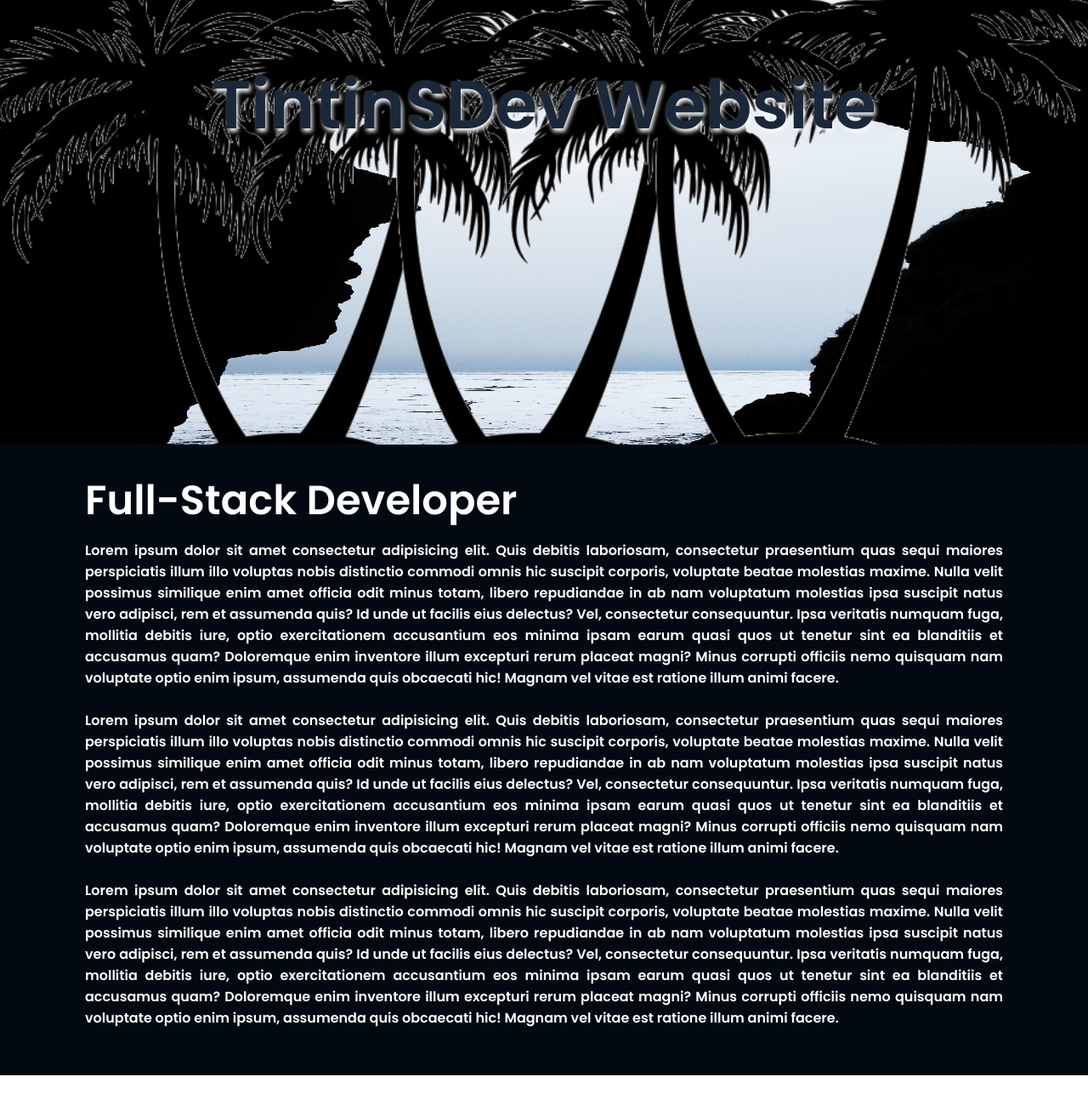
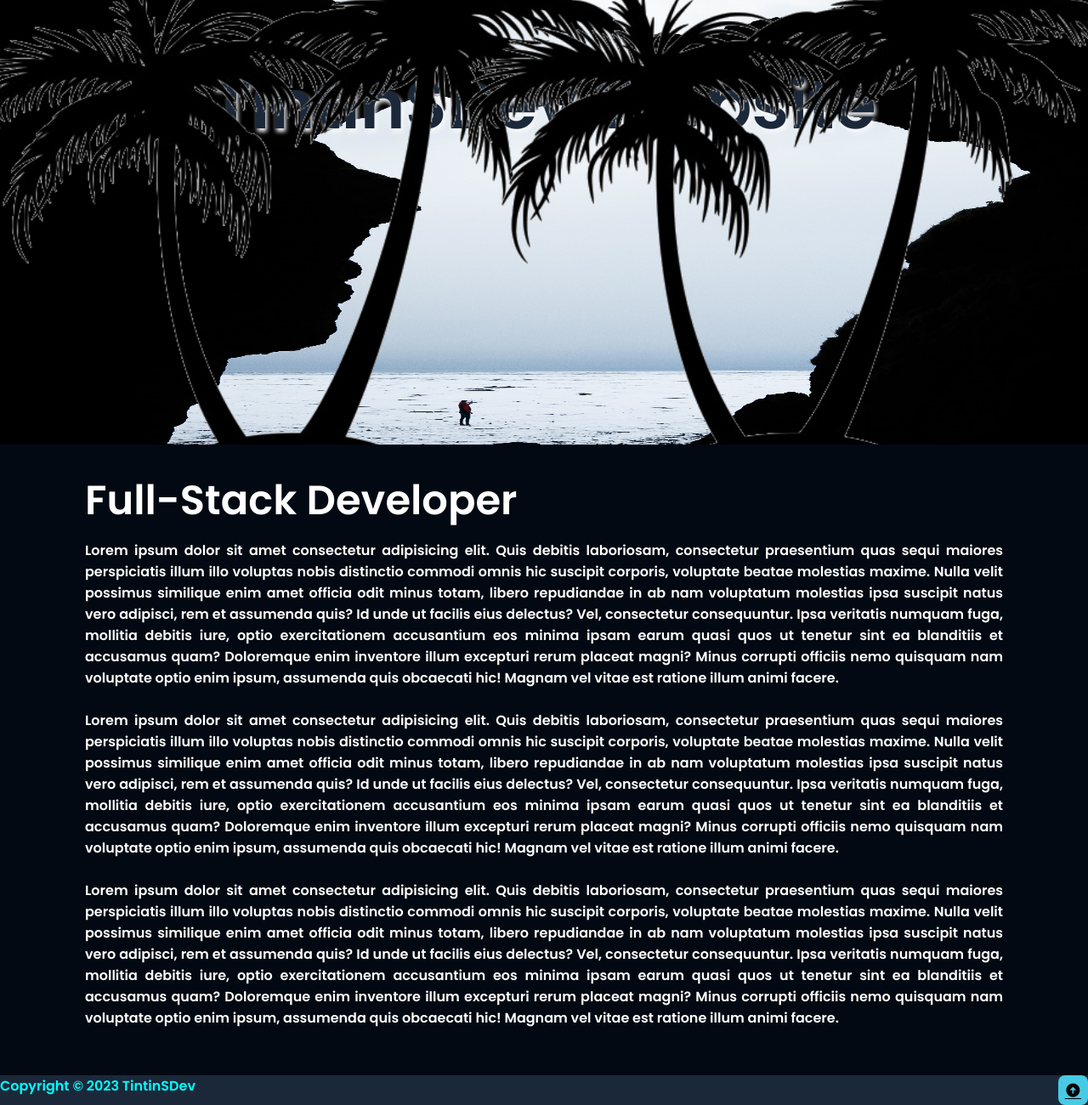
Before and after one commit to TintinSDev/Parallax_Website, a plain HTML site: page index.html in a window 1280 px wide. Shown: the part 277-1577 px from the top of the page at 85% size. Before the commit the page ends 1542 px from the top, so only its background shows below. Drawn offline with nearby package versions, Linux system fonts and the light colour scheme; a web font is replaced by a local one.

Commit message:
Javascript scroll feature added

```diff
--- a/index.html
+++ b/index.html
@@ -6,26 +6,27 @@
     <meta name="viewport" content="width=device-width, initial-scale=1.0">
     <title>Parallax Website</title>
     <link rel="stylesheet" href="styles.css">
+    <link href='https://unpkg.com/boxicons@2.1.4/css/boxicons.min.css' rel='stylesheet'>
     <link rel="shortcut icon" href="images/pexels-onur-bahadır-18055320.jpg" type="image/x-icon">
 </head>
 
 <body>
     <header>
-        <h2 class="logo">Logo</h2>
+        <h2 class="logo">Martin</h2>
         <nav class="navigation">
-            <a href="#" class="active">Home<span></span></a>
-            <a href="#">About<span></span></a>
-            <a href="#">Service<span></span></a>
-            <a href="#">Contact<span></span></a>
+            <a href="#home" class="active">Home<span></span></a>
+            <a href="#about">About<span></span></a>
+            <a href="#services">Service<span></span></a>
+            <a href="#contact">Contact<span></span></a>
         </nav>
     </header>
-    <section class="parallax">
+    <section class="parallax" id="home">
         <h2 id="text">TintinSDev Website</h2>
         <img src="images/palmr.png" id="left">
-        <img src="images/palmr.png" id="centre">
         <img src="images/palmr.png" id="right">
     </section>
-    <section class="sec">
+    <!--about section-->
+    <section class="sec" id="about">
         <h2>Full-Stack Developer</h2>
         <p>Lorem ipsum dolor sit amet consectetur adipisicing elit. Quis debitis laboriosam, consectetur praesentium
             quas sequi maiores perspiciatis illum illo voluptas nobis distinctio commodi omnis hic suscipit corporis,
@@ -60,6 +61,12 @@
     </section>
 
 </body>
+<footer class="footer-text">
+    <p>Copyright &copy; 2023 TintinSDev</p>
+    <div class="iconTop">
+        <a href="#home"><i class='bx bxs-up-arrow-circle' ></i></a>
+    </div>
+</footer>
 <script src="script.js"></script>
 
 </html>
--- a/script.js
+++ b/script.js
@@ -0,0 +1,12 @@
+let text = document.getElementById('text');
+let left = document.getElementById('left');
+let right = document.getElementById('right');
+let centre = document.getElementById('centre');
+
+window.addEventListener('scroll', () => {
+    let value = window.scrollY;
+    text.style.marginTop = value * 2.5 + 'px';
+    left.style.marginLeft = value * -1.5 + 'px';
+    right.style.marginLeft = value * 1.5 + 'px';
+    centre.style.marginTop = value * 2.5 + 'px';
+})
--- a/styles.css
+++ b/styles.css
@@ -57,7 +57,6 @@ header {
     opacity: 1;
 }
 .parallax {
-    position:static;
     display: flex;
     align-items: center;
     justify-content: center;
@@ -73,7 +72,7 @@ header {
     font-size: 5em;
     color: #1b283a;
     text-shadow: 2px 4px 5px #f9f9f9;
-    z-index: 100;
+
 }
 .sec {
     position: relative;
@@ -101,7 +100,38 @@ header {
 }
 .parallax img#left {
     transform: translateX(-282px);
+
 }
 .parallax img#right {
     transform: translateX(305px);
 }
+
+footer {
+    position: relative;
+    display: flex;
+    justify-content: space-between;
+    background-color:#1b283a;
+}
+.footer-text p{
+    font-size: 1rem;
+    background: #1b283a;
+    color: aqua;
+}
+.iconTop a{
+    display: inline-flex;
+    align-items: center;
+    justify-content: center;
+    color: black;
+    background-color: #48cae4;
+    padding: .5rem;
+    border-radius: .5rem;
+    transition: .5s ease-in-out;
+}
+.iconTop a:hover {
+    color: #48cae4;
+    box-shadow: 0 0 1rem #14213d;
+}
+.iconTop a i{
+    color: black;
+    font-size: 1.2rem;
+}
```
